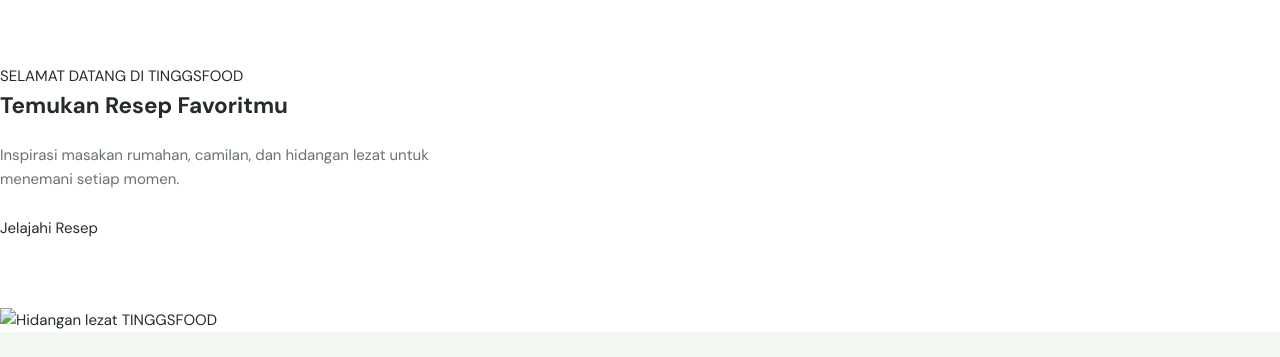
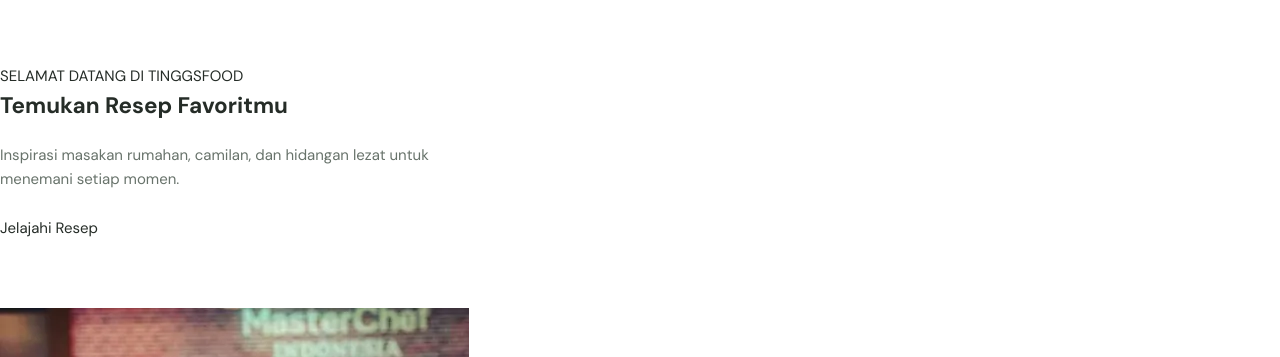
Before and after one commit to jagungkeju01/Fyodor-Yapping, a plain HTML site: page index.html in a window 1280 px wide. Shown: the part 77-434 px from the top of the page. Drawn offline with nearby package versions, Linux system fonts and the light colour scheme.

Commit message:
Update index.html

```diff
--- a/index.html
+++ b/index.html
@@ -43,7 +43,7 @@
   </div>
 
   <div class="hero-image">
-    <img src="assets/hero-food.jpg" alt="Hidangan lezat TINGGSFOOD">
+    <img src="juna.jpg" alt="Hidangan lezat TINGGSFOOD">
   </div>
 </section>
 
```
